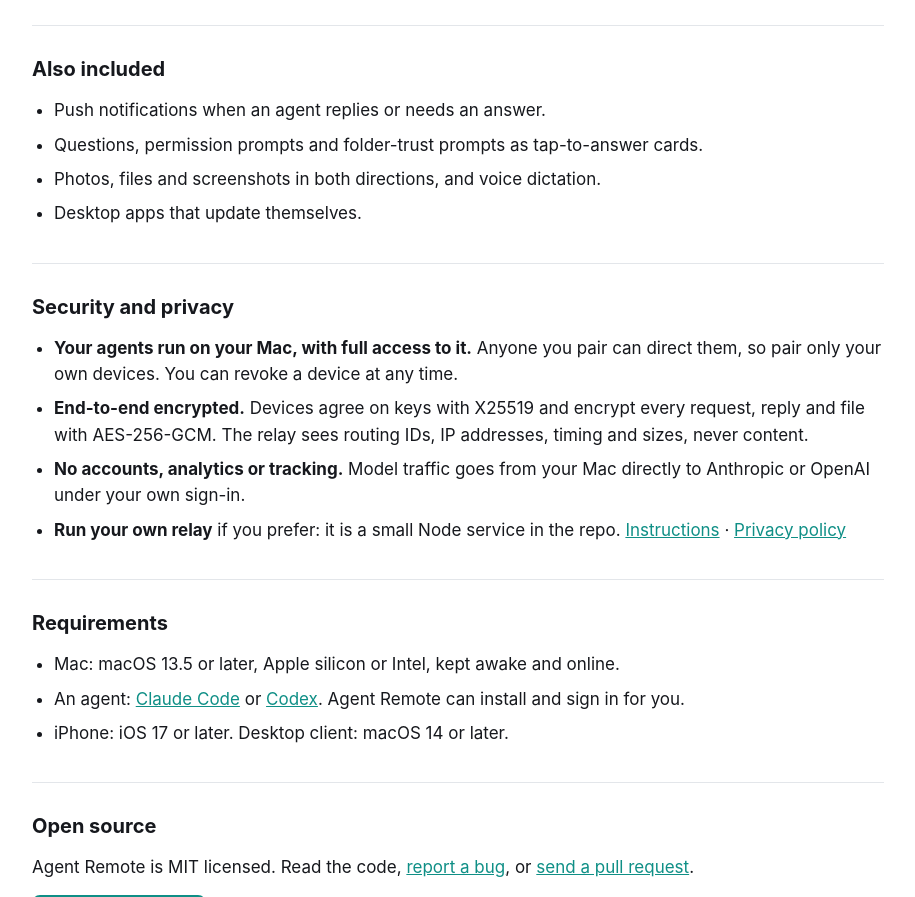
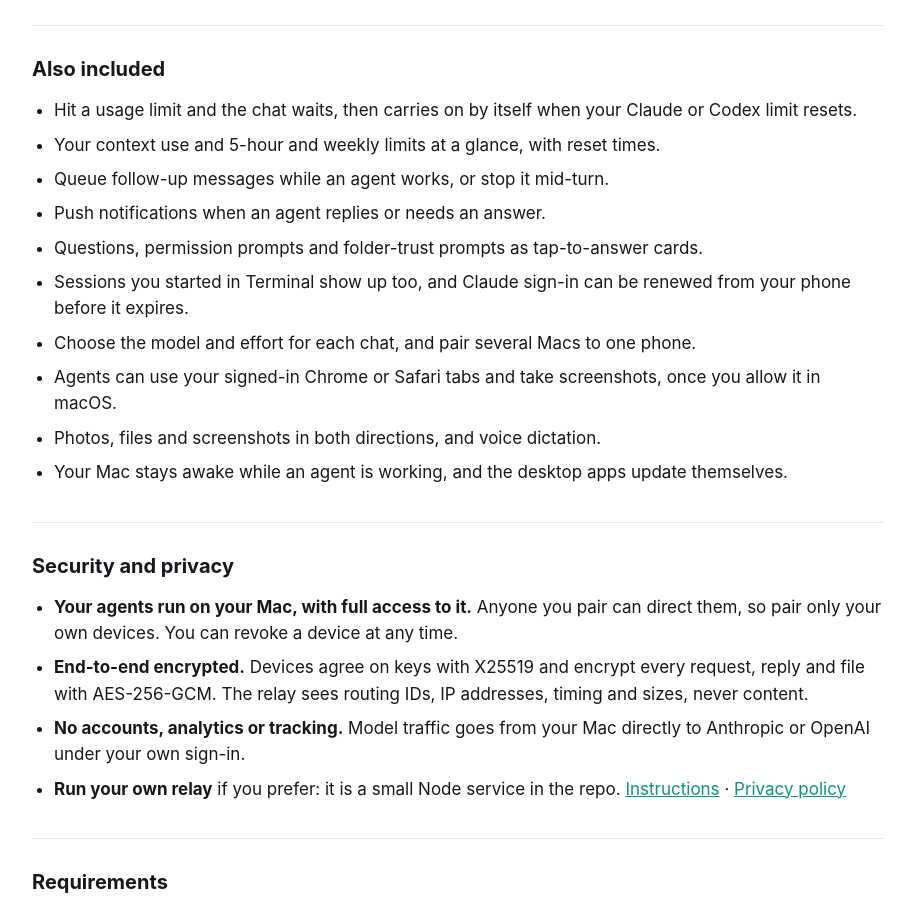
Before and after one commit to smatt989/agentremote-site, a plain HTML site: page index.html in a window 1280 px wide. Shown: the part 1594-2491 px from the top of the page, without its empty margins (182-1097 px from the left). Drawn offline with Linux system fonts and the light colour scheme; no server answers.

Commit message:
List more features

```diff
--- a/index.html
+++ b/index.html
@@ -65,10 +65,16 @@ iPhone / laptop  ⇄  relay (forwards ciphertext)  ⇄  your Mac
     <section>
       <h2>Also included</h2>
       <ul class="features">
+        <li>Hit a usage limit and the chat waits, then carries on by itself when your Claude or Codex limit resets.</li>
+        <li>Your context use and 5-hour and weekly limits at a glance, with reset times.</li>
+        <li>Queue follow-up messages while an agent works, or stop it mid-turn.</li>
         <li>Push notifications when an agent replies or needs an answer.</li>
         <li>Questions, permission prompts and folder-trust prompts as tap-to-answer cards.</li>
+        <li>Sessions you started in Terminal show up too, and Claude sign-in can be renewed from your phone before it expires.</li>
+        <li>Choose the model and effort for each chat, and pair several Macs to one phone.</li>
+        <li>Agents can use your signed-in Chrome or Safari tabs and take screenshots, once you allow it in macOS.</li>
         <li>Photos, files and screenshots in both directions, and voice dictation.</li>
-        <li>Desktop apps that update themselves.</li>
+        <li>Your Mac stays awake while an agent is working, and the desktop apps update themselves.</li>
       </ul>
     </section>
 
```
